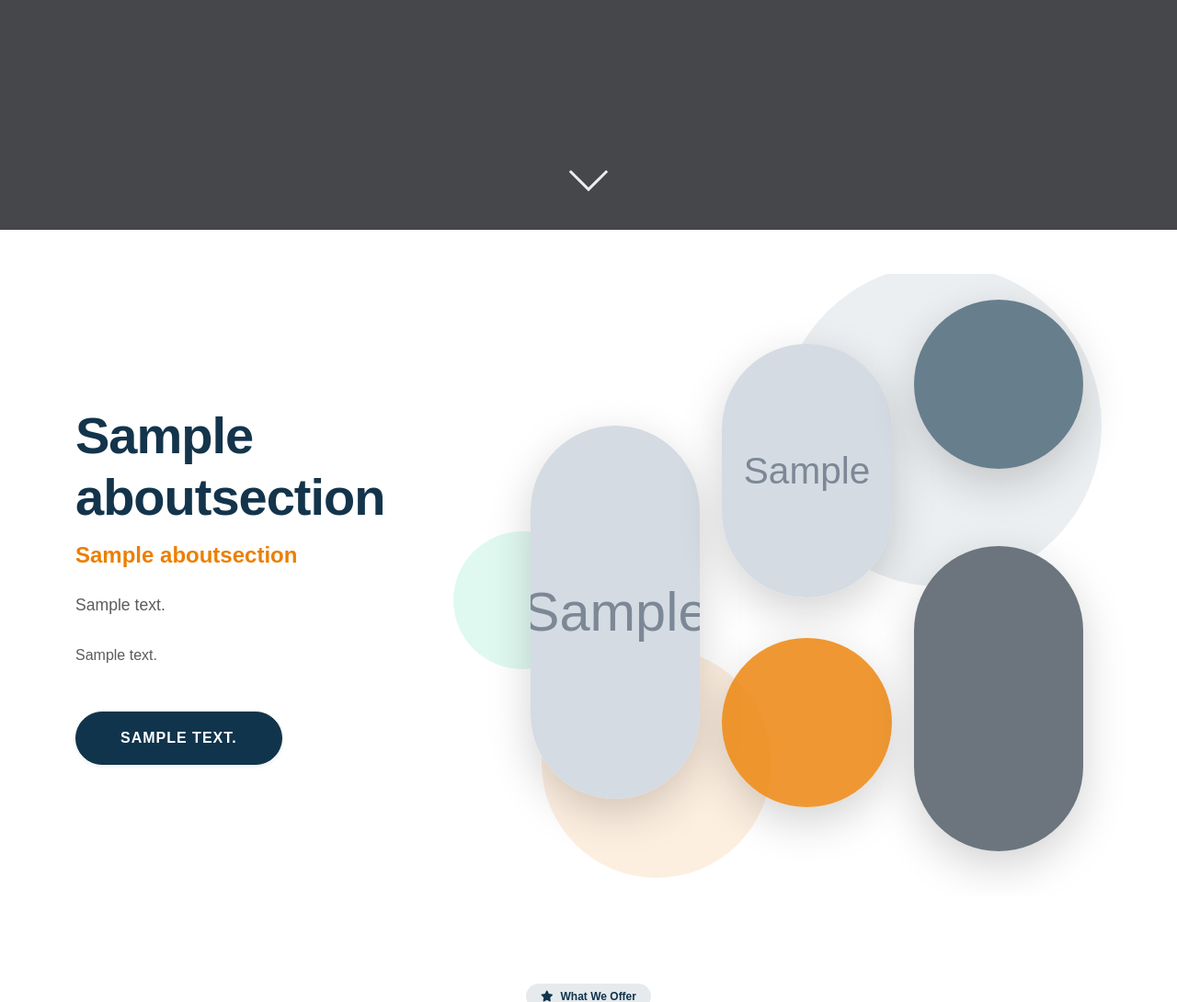
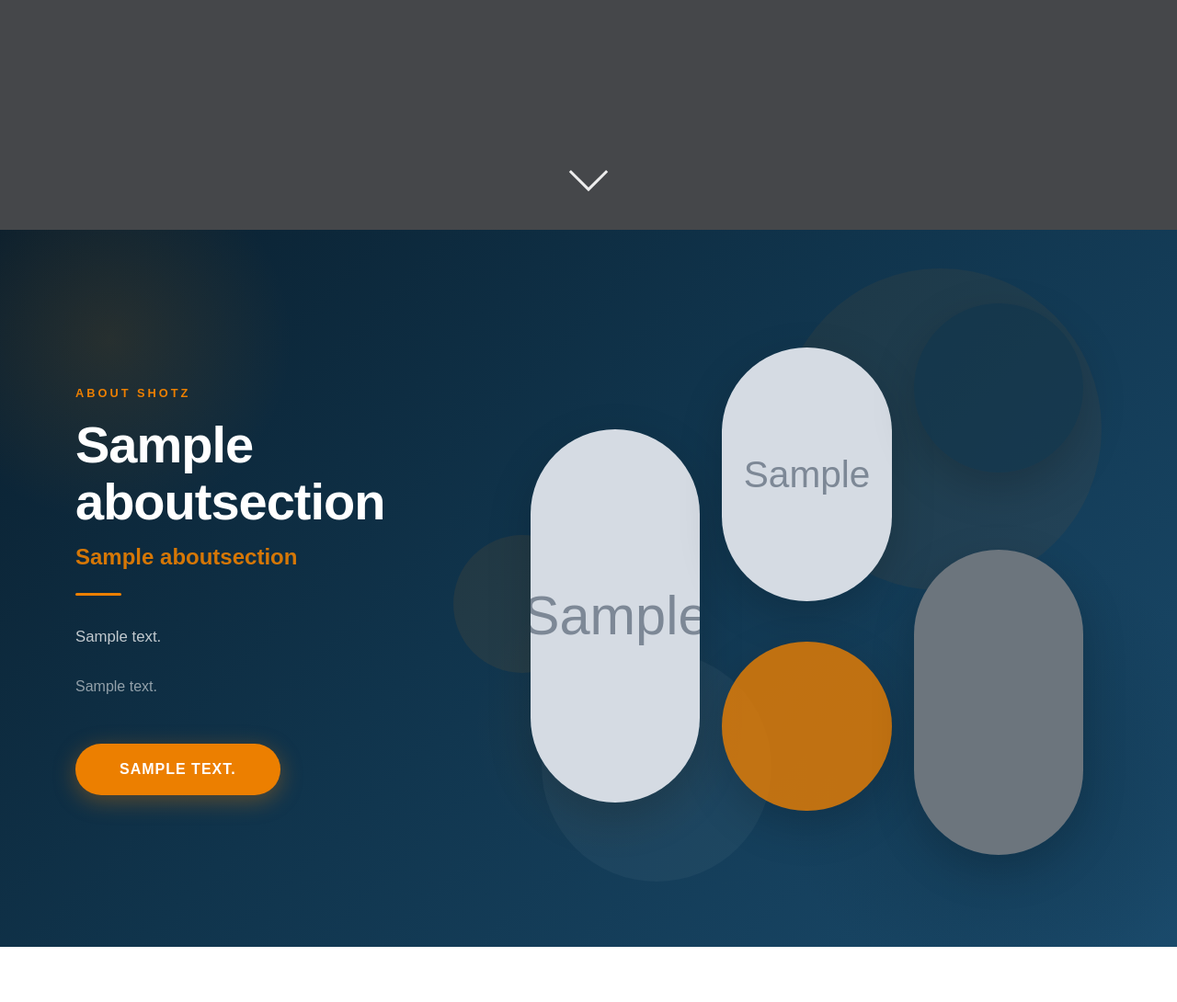
Before and after one commit to lonewolve24/photography_studio_website, a Django app: page / in a window 1280 px wide. Shown: the part 550-1640 px from the top of the page at 92% size. Run offline with Django 4.2, Linux system fonts and the light colour scheme; data comes from the database, SQL or seed files in the repository; tables that the repository leaves empty hold one stand-in row (values such as "Sample post"); grey boxes marked "Sample" are stand-in pictures; some libraries are stand-ins or nearby versions.

Commit message:
Enhance About Section Design and Styling
- Updated the about section with a new gradient background and ambient glow effects for improved aesthetics.
- Added an eyebrow label and refined text styles for better readability and visual hierarchy.
- Enhanced the call-to-action button with hover effects and updated styling for consistency.
- Adjusted decorative background blobs to better suit the dark theme of the section.

```diff
--- a/photostudio_backend/photos/templates/photos/home.html
+++ b/photostudio_backend/photos/templates/photos/home.html
@@ -70,29 +70,51 @@
 
 <!-- DYNAMIC ABOUT SECTION -->
 {% if about_section %}
-<section id="about-section" class="py-5 my-5 overflow-hidden">
-    <div class="container">
+<section id="about-section" class="overflow-hidden position-relative" style="
+    background: linear-gradient(135deg, #0a1f2e 0%, #10344C 45%, #1a4a6b 100%);
+    padding: 100px 0;
+    margin: 0;
+">
+    <!-- Ambient glow blobs -->
+    <div style="position:absolute;top:-80px;left:-80px;width:400px;height:400px;border-radius:50%;background:radial-gradient(circle,rgba(236,127,0,0.12) 0%,transparent 70%);pointer-events:none;"></div>
+    <div style="position:absolute;bottom:-60px;right:-60px;width:500px;height:500px;border-radius:50%;background:radial-gradient(circle,rgba(16,52,76,0.6) 0%,transparent 70%);pointer-events:none;"></div>
+    <div style="position:absolute;top:50%;left:40%;width:300px;height:300px;border-radius:50%;background:radial-gradient(circle,rgba(236,127,0,0.06) 0%,transparent 70%);pointer-events:none;"></div>
+
+    <div class="container position-relative" style="z-index:2;">
         <div class="row align-items-center">
             <!-- Text Content (Left Side) -->
             <div class="col-lg-5 mb-5 mb-lg-0 pe-lg-5">
-                <h2 class="display-4 fw-bold mb-3" style="color: var(--text-dark); letter-spacing: -1px;">{{ about_section.name }}</h2>
-                <h4 class="mb-4 fw-semibold" style="color: var(--accent-color);">{{ about_section.title }}</h4>
+                <!-- Eyebrow label -->
+                <span class="d-inline-block text-uppercase fw-bold mb-3" style="color:var(--accent-color);letter-spacing:3px;font-size:0.8rem;">About Shotz</span>
+
+                <h2 class="display-4 fw-bold mb-3" style="color:#ffffff;letter-spacing:-1px;line-height:1.1;">{{ about_section.name }}</h2>
+                <h4 class="mb-4 fw-semibold" style="color:rgba(236,127,0,0.9);">{{ about_section.title }}</h4>
+
+                <!-- Thin accent divider -->
+                <div style="width:50px;height:3px;background:var(--accent-color);border-radius:2px;margin-bottom:1.8rem;"></div>
 
                 <!-- Main Description -->
-                <div class="lead text-muted mb-4" style="line-height: 1.8; font-size: 1.1rem;">
+                <div class="mb-4" style="line-height:1.9;font-size:1.05rem;color:rgba(255,255,255,0.75);">
                     {{ about_section.description|linebreaks }}
                 </div>
 
                 <!-- Extended Bio -->
                 {% if about_section.bio %}
-                    <div class="text-muted mb-5" style="line-height: 1.7;">
+                    <div class="mb-5" style="line-height:1.8;color:rgba(255,255,255,0.55);">
                         {{ about_section.bio|linebreaks }}
                     </div>
                 {% endif %}
 
                 <!-- CTA Button -->
                 {% if about_section.cta_text and about_section.cta_url %}
-                    <a href="{{ about_section.cta_url }}" class="btn btn-primary rounded-pill px-5 py-3 shadow-sm fw-bold text-uppercase" style="letter-spacing: 1px; transition: transform 0.3s ease;">
+                    <a href="{{ about_section.cta_url }}" class="btn rounded-pill px-5 py-3 fw-bold text-uppercase" style="
+                        background:var(--accent-color);
+                        color:#fff;
+                        border:none;
+                        letter-spacing:1px;
+                        transition:all 0.3s ease;
+                        box-shadow:0 6px 24px rgba(236,127,0,0.35);
+                    " onmouseover="this.style.background='#ff9a20';this.style.transform='translateY(-2px)'" onmouseout="this.style.background='var(--accent-color)';this.style.transform='translateY(0)'">
                         {{ about_section.cta_text }}
                     </a>
                 {% endif %}
@@ -101,10 +123,10 @@
             <!-- Image Collage (Right Side) -->
             <div class="col-lg-7">
                 <div class="position-relative w-100" style="min-height: 550px; padding: 20px;">
-                    <!-- Decorative Background Blobs -->
-                    <div style="position: absolute; top: -10%; right: 0; width: 350px; height: 350px; background-color: var(--primary-color); opacity: 0.08; border-radius: 50%; z-index: 0;"></div>
-                    <div style="position: absolute; bottom: -5%; left: 5%; width: 250px; height: 250px; background-color: var(--accent-color); opacity: 0.12; border-radius: 50%; z-index: 0;"></div>
-                    <div style="position: absolute; top: 40%; left: -10%; width: 150px; height: 150px; background-color: #34d399; opacity: 0.15; border-radius: 50%; z-index: 0;"></div>
+                    <!-- Decorative Background Blobs (tuned for dark bg) -->
+                    <div style="position: absolute; top: -10%; right: 0; width: 350px; height: 350px; background-color: var(--accent-color); opacity: 0.06; border-radius: 50%; z-index: 0;"></div>
+                    <div style="position: absolute; bottom: -5%; left: 5%; width: 250px; height: 250px; background-color: #ffffff; opacity: 0.04; border-radius: 50%; z-index: 0;"></div>
+                    <div style="position: absolute; top: 40%; left: -10%; width: 150px; height: 150px; background-color: var(--accent-color); opacity: 0.08; border-radius: 50%; z-index: 0;"></div>
 
                     <!-- The Collage Grid -->
                     <div class="row g-4 align-items-center position-relative" style="z-index: 1;">
```
